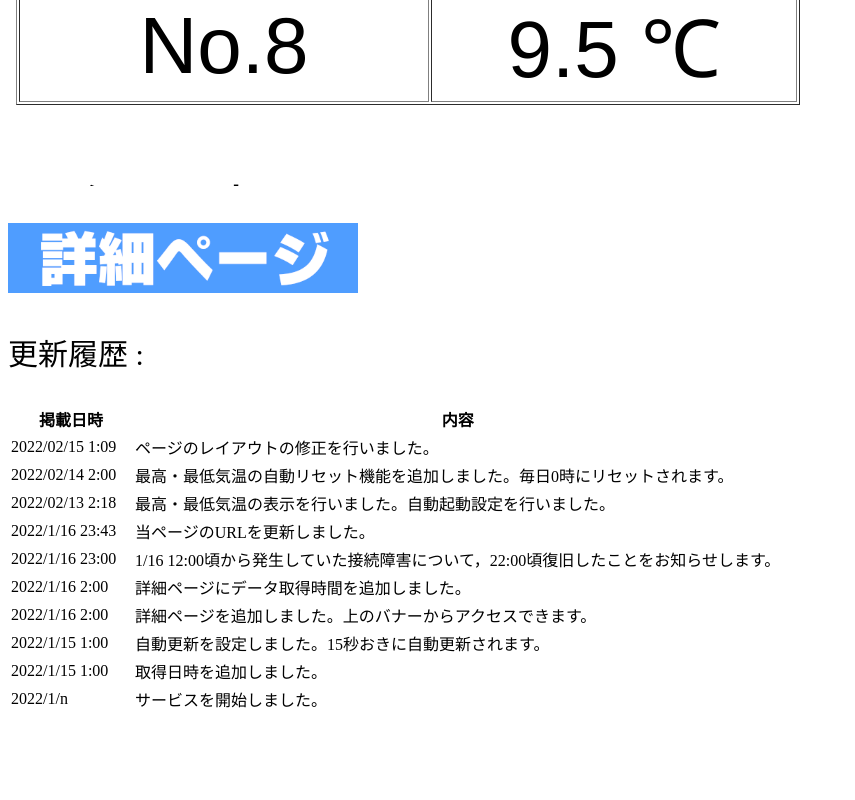
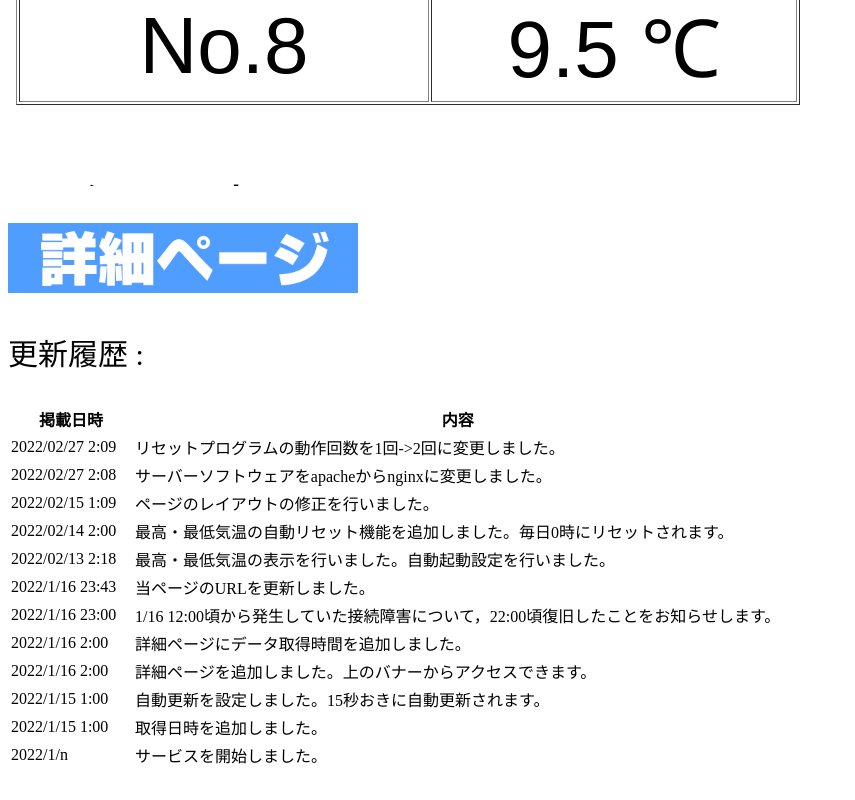
Before and after one commit to tobutrain/house-temp, a plain HTML site: page index.html in a window 1280 px wide. Shown: the part 1091-1891 px from the top of the page, without its empty margins (0-855 px from the left). Before the commit the page ends 1835 px from the top, so only its background shows below. Drawn offline with Linux system fonts and the light colour scheme.

Commit message:
自動リセットPG変更 詳しくは変更履歴参照

```diff
--- a/index.html
+++ b/index.html
@@ -25,7 +25,8 @@
         <p>更新履歴 :
         <table border="0">
         <tr><th width='120'>掲載日時</th><th>内容</th></tr>
-
+        <tr><td>2022/02/27 2:09</td><td>リセットプログラムの動作回数を1回->2回に変更しました。</td></tr>
+        <tr><td>2022/02/27 2:08</td><td>サーバーソフトウェアをapacheからnginxに変更しました。</td></tr>
         <tr><td>2022/02/15 1:09</td><td>ページのレイアウトの修正を行いました。</td></tr>
         <tr><td>2022/02/14 2:00</td><td>最高・最低気温の自動リセット機能を追加しました。毎日0時にリセットされます。</td></tr>
         <tr><td>2022/02/13 2:18</td><td>最高・最低気温の表示を行いました。自動起動設定を行いました。</td></tr>
```
Also changed, not shown: 2 other files.
